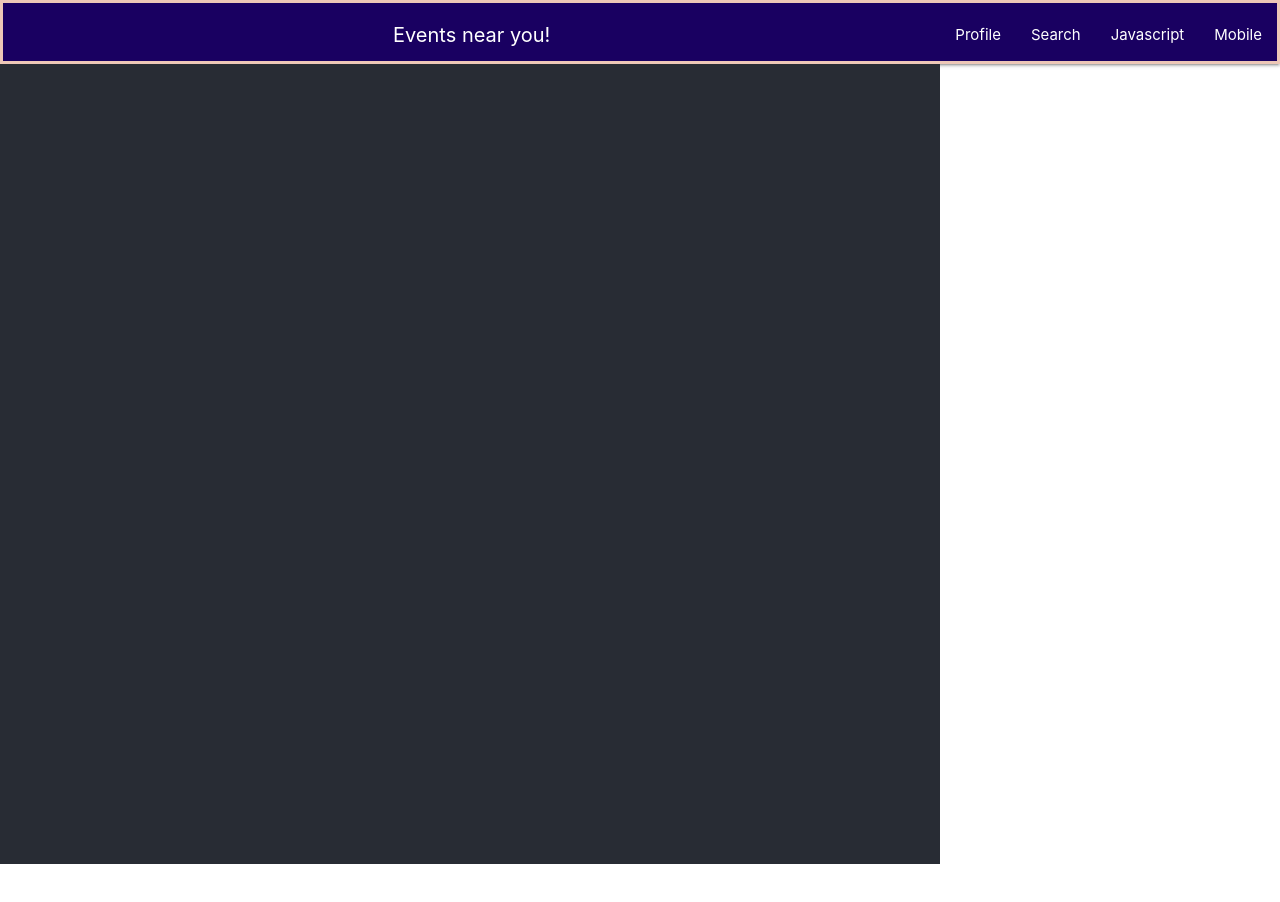
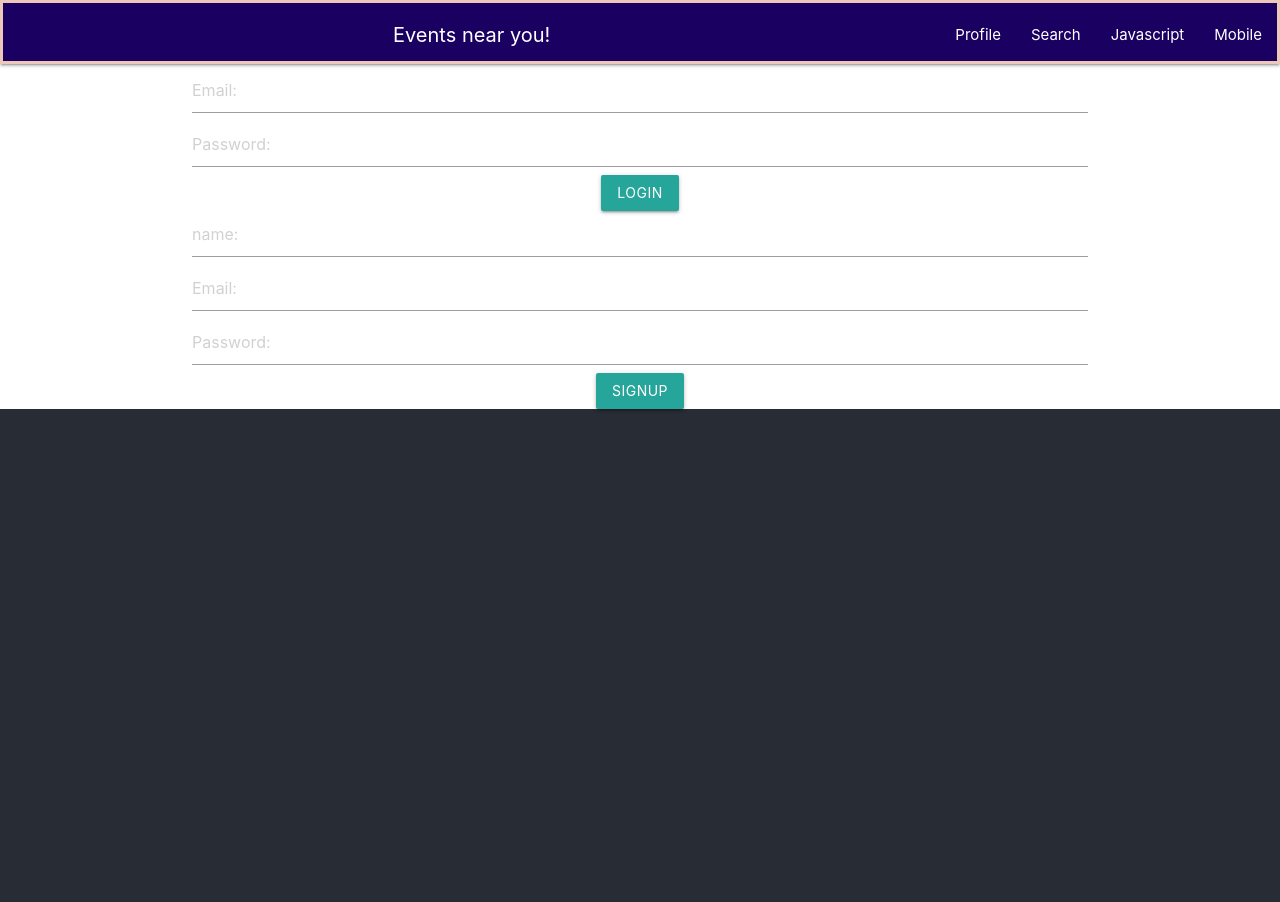
Before and after one commit to kirito714/ReactApp2021, a React (Create React App) app in the folder client/: page / in a window 1280 px wide. Shown: the top 902 px of the page. Before the commit the page ends 864 px from the top, so only its background shows below. Built offline with nearby package versions, Linux system fonts and the light colour scheme.

Commit message:
added sign up form/ log in form

```diff
--- a/client/src/App.js
+++ b/client/src/App.js
@@ -1,25 +1,14 @@
-import logo from './logo.svg';
-import './App.css';
-import Navbar from './components/Navbar';
+import logo from "./logo.svg";
+import "./App.css";
+import Navbar from "./components/Navbar";
+import Signupform from "./components/Signupform";
 
 function App() {
   return (
     <div className="App">
-        <Navbar />
-      <header className="App-header">
-        {/* <img src={logo} className="App-logo" alt="logo" />
-        <p>
-          Edit <code>src/App.js</code> and save to reload.
-        </p>
-        <a
-          className="App-link"
-          href="https://reactjs.org"
-          target="_blank"
-          rel="noopener noreferrer"
-        >
-          Learn React
-        </a> */}
-      </header>
+      <Navbar />
+      <Signupform />
+      <header className="App-header"></header>
       <script src="https://cdnjs.cloudflare.com/ajax/libs/materialize/1.0.0/js/materialize.min.js"></script>
     </div>
   );
--- /dev/null
+++ b/client/src/components/Signupform.js
@@ -0,0 +1,55 @@
+import React from "react";
+// import './Signupform.css'
+
+export default function Signupform() {
+  return (
+    <div className="container">
+      <form class="form login-form" id="">
+        <input
+          class="form-input"
+          type="text"
+          id="email-login"
+          placeholder="Email:"
+        />
+
+        <input
+          class="form-input"
+          type="password"
+          id="password-login"
+          placeholder="Password:"
+        />
+
+        <button class="btn btn-primary" type="submit">
+          login
+        </button>
+      </form>
+
+      <form class="form signup-form">
+        <input
+          class="form-input"
+          type="text"
+          id="name-signup"
+          placeholder="name:"
+        />
+
+        <input
+          class="form-input"
+          type="text"
+          id="email-signup"
+          placeholder="Email:"
+        />
+
+        <input
+          class="form-input"
+          type="password"
+          id="password-signup"
+          placeholder="Password:"
+        />
+
+        <button class="btn btn-primary" type="submit">
+          signup
+        </button>
+      </form>
+    </div>
+  );
+}
```
Also changed, not shown: client/src/components/Navbar.js (+35 -19 lines).
